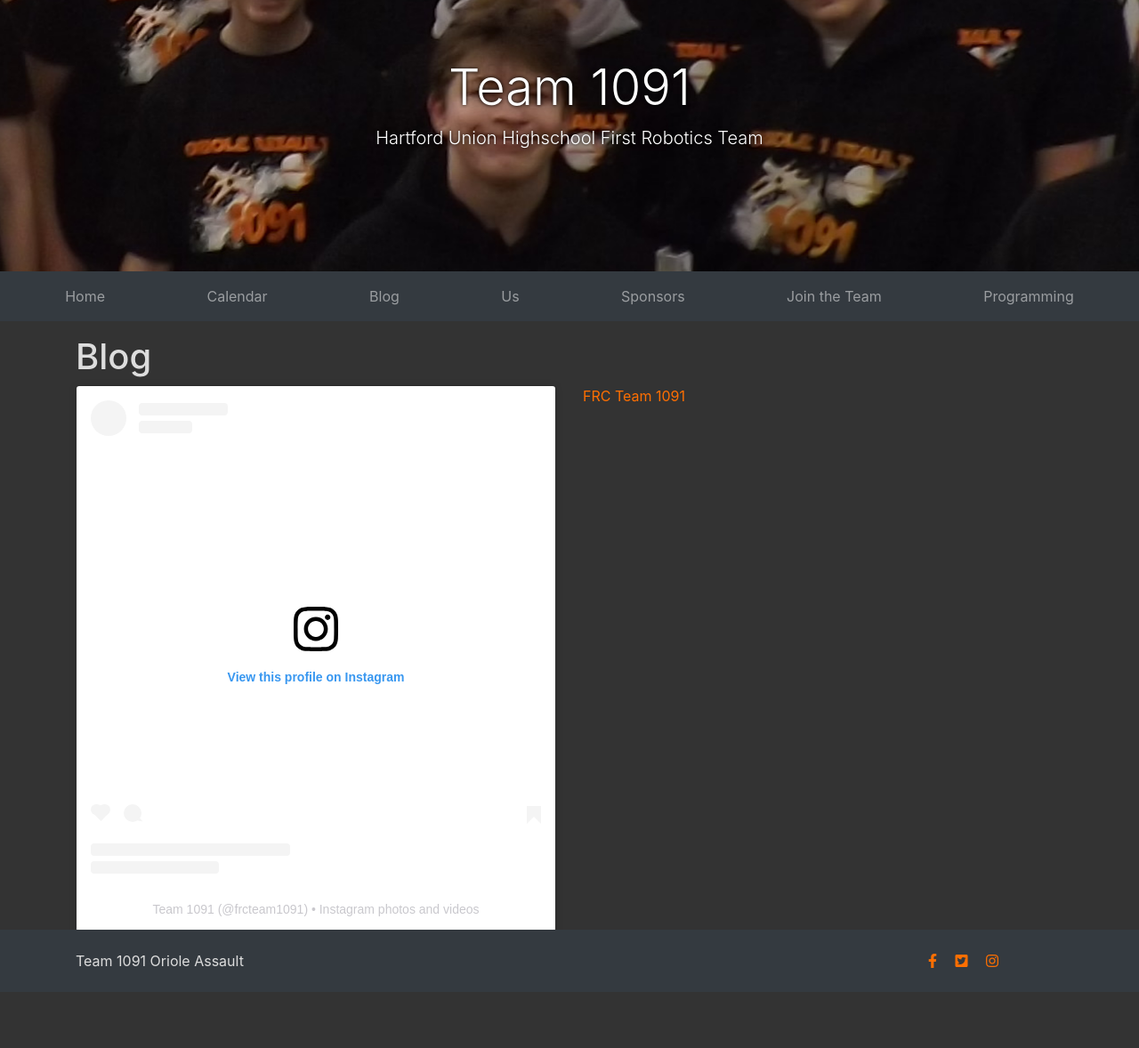
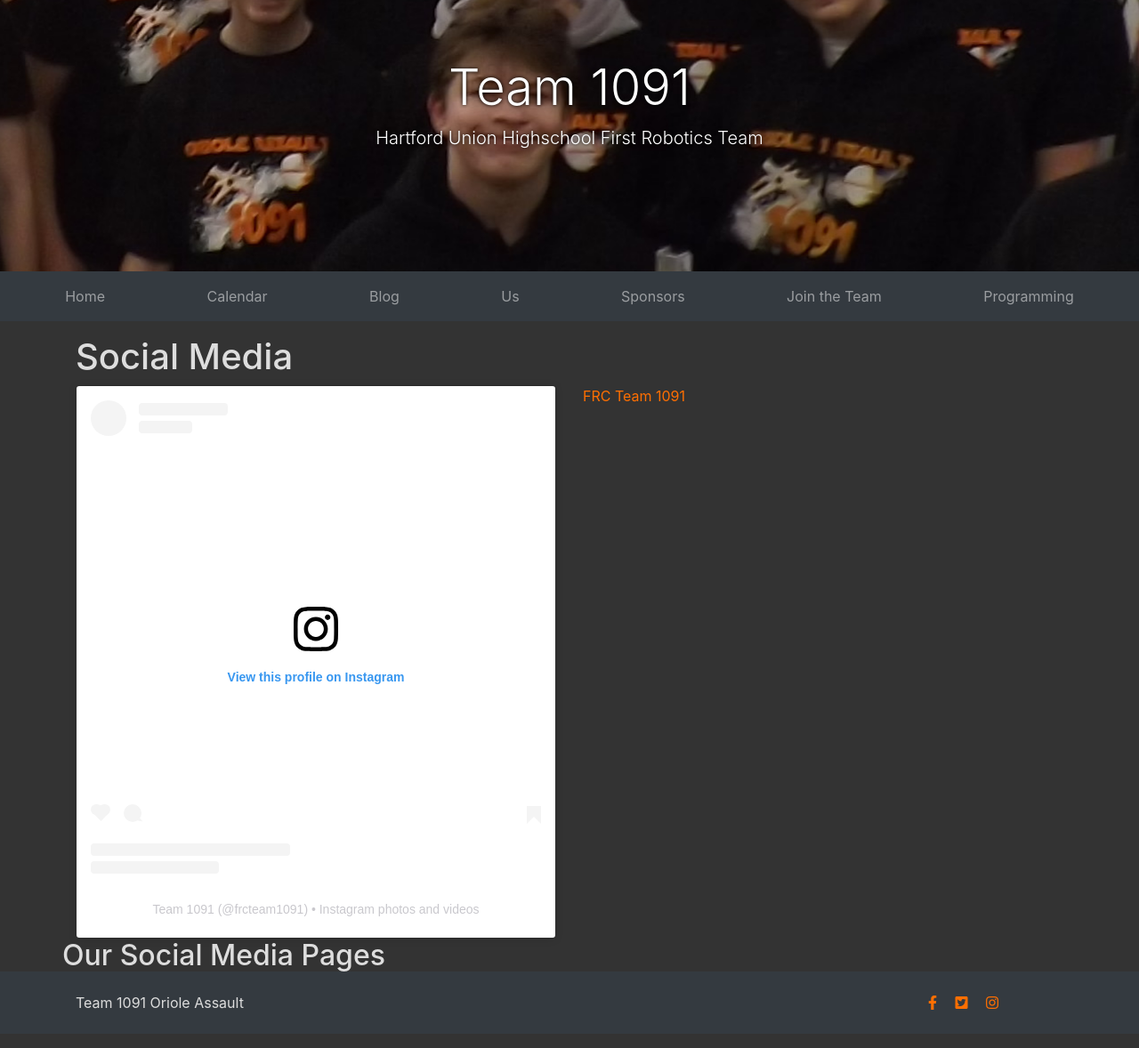
Before and after one commit to Team1091/team1091.github.io, a Jekyll site: the page built from blog/index.html, in a window 1280 px wide. Shown: the whole page at 89% size. Built offline with Jekyll 4.4.1, drawn with Linux system fonts in a browser that asks for light colours; nearby versions of some CDN libraries; a script that is not in the unit is left out; before the commit the page ends 1131 px from its top, so only the background shows below that.

Commit message:
-Changing Title

```diff
--- a/blog/index.html
+++ b/blog/index.html
@@ -1,6 +1,6 @@
 ---
 layout: default
-title: Blog
+title: Social Media
 ---
 <h1>{{ page.title }}</h1>
 <!--<ul class="posts">-->
@@ -96,4 +96,7 @@ title: Blog
         <!--            HUHS_Robotics</a>-->
         <!--        <script async src="https://platform.twitter.com/widgets.js" charset="utf-8"></script>-->
     </div>
+    <h2>
+        Our Social Media Pages
+    </h2>
 </div>
```
